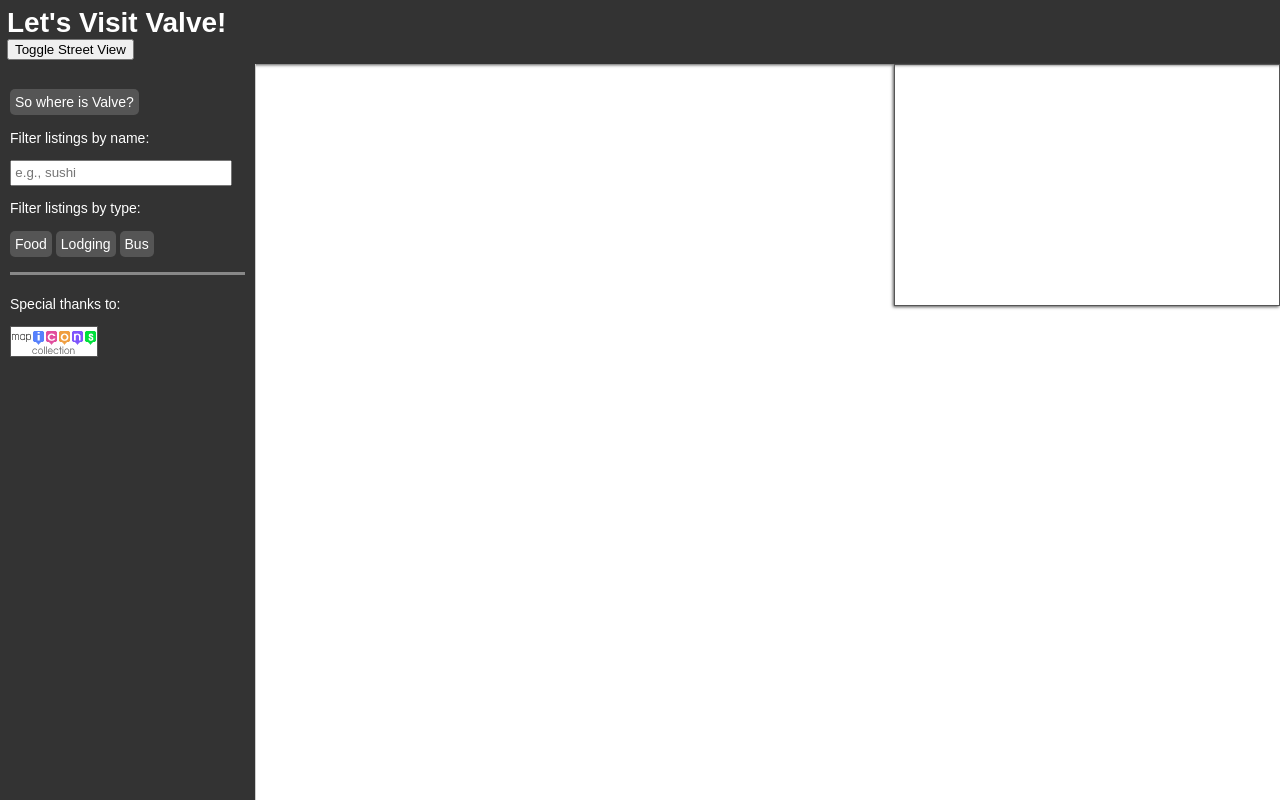
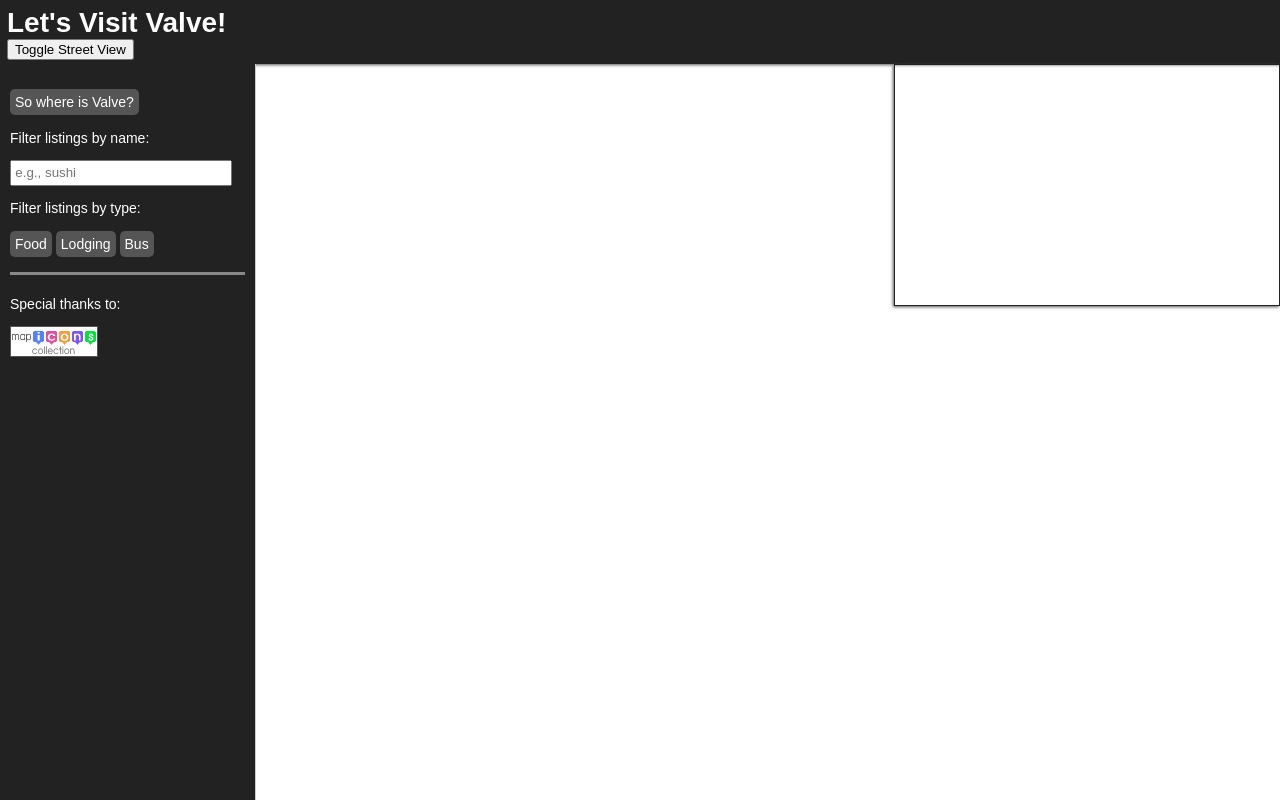
Before and after one commit to nicksorrell/fed-p5, a plain HTML site: page src/index.html in a window 1280 px wide. Drawn offline with Linux system fonts and the light colour scheme; some packages are replaced by stand-ins of ours.

Commit message:
Add webkit scrollbar styles

```diff
--- a/src/css/style.css
+++ b/src/css/style.css
@@ -16,7 +16,7 @@
 
 header {
   height: 50px;
-  background: #333;
+  background: #222;
   color: #fff;
   -moz-box-shadow: 0px 1px 3px #555;
   box-shadow: 0px 1px 3px #555;
@@ -31,7 +31,7 @@
   width: 20vw;
   min-width: 200px;
   padding: 10px;
-  background: #333;
+  background: #222;
   color: #fff;
   border-right: 1px solid #ccc;
   box-sizing: border-box;
@@ -124,7 +124,7 @@
   right: 0;
   width: 30vw;
   height: 30vh;
-  border: 1px solid #555;
+  border: 1px solid #222;
   -moz-box-shadow: -1px 1px 3px #555;
   box-shadow: -1px 1px 3px #555;
   transition: right 0.5s ease-in;
@@ -142,3 +142,15 @@
   width: 300px;
   height: 175px;
 }
+
+::-webkit-scrollbar {
+  width: 8px;
+}
+
+::-webkit-scrollbar-track {
+  background-color: #000;
+}
+
+::-webkit-scrollbar-thumb {
+  background-color: #888;
+}
```
